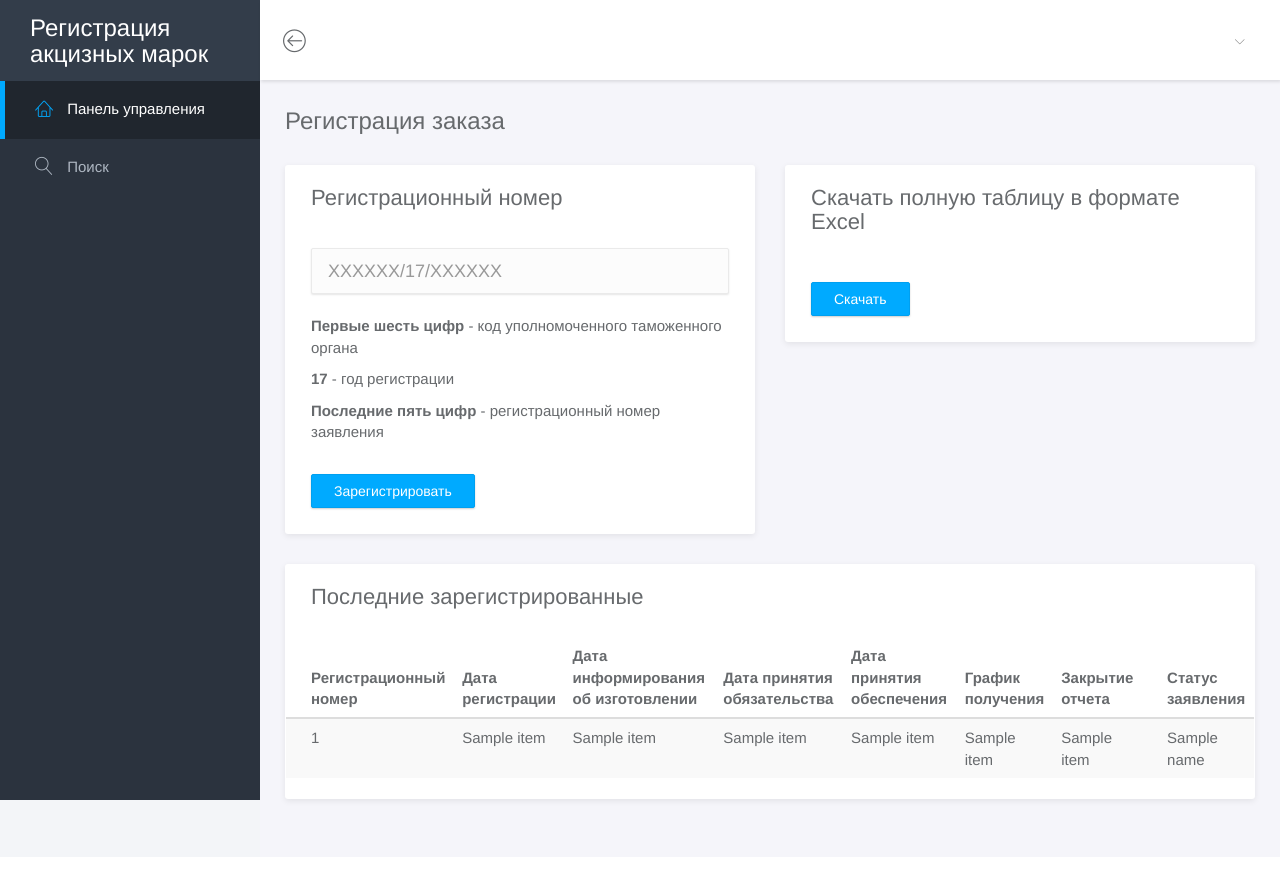
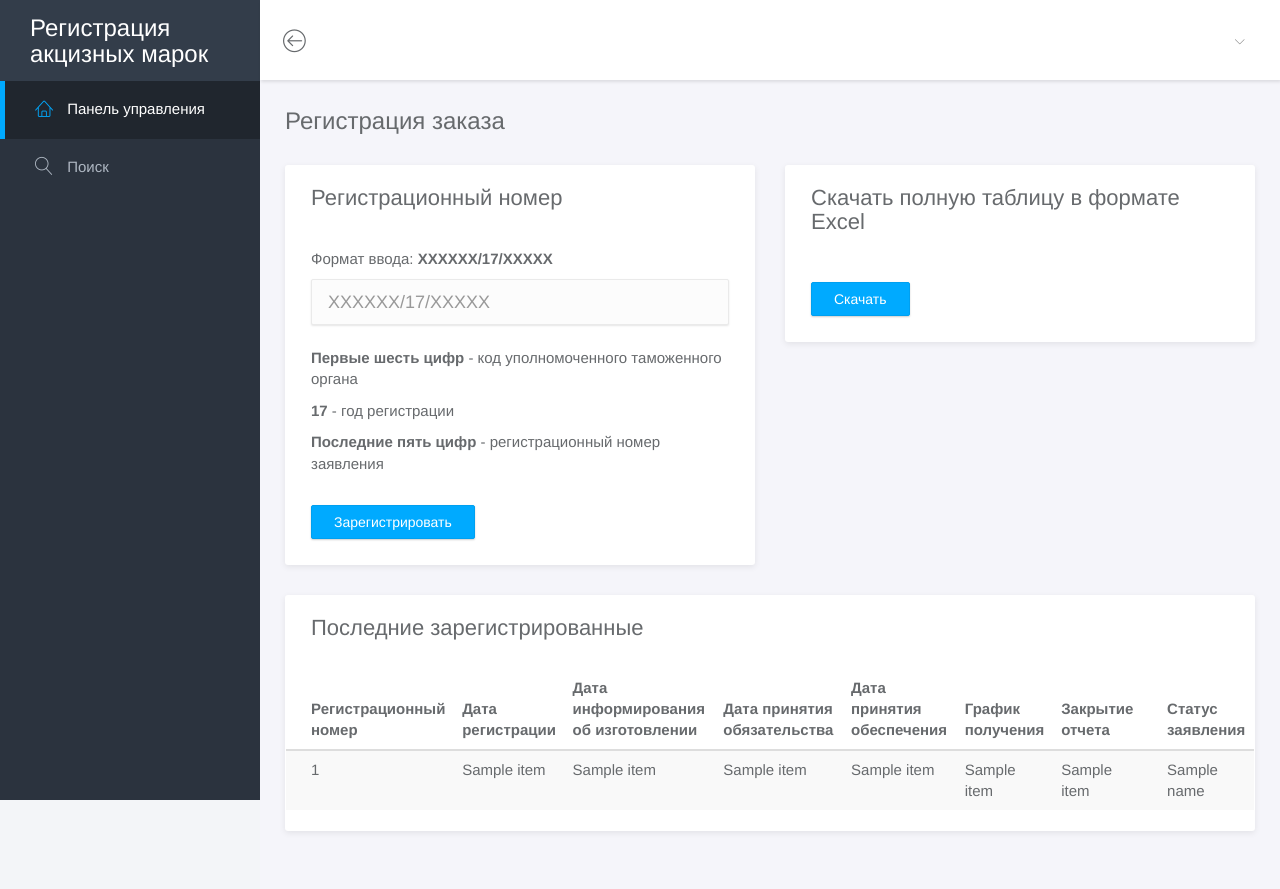
Before and after one commit to dpanin/stamp-dashboard, a Flask app: template app/templates/home.html in a window 1280 px wide. Before the commit the page ends 804 px from the top, so only its background shows below. Run offline with Flask 2, Linux system fonts and the light colour scheme; tables that the repository leaves empty hold one stand-in row (values such as "Sample post"); the template is opened without the code that fills it: values that come from a table or form of the project are taken from there, most other values are stand-ins (such as "Sample title", 1, 10 or a date in 2020); some libraries are stand-ins or nearby versions.

Commit message:
Fix reg_number input example

```diff
--- a/app/templates/edit.html
+++ b/app/templates/edit.html
@@ -16,8 +16,8 @@
 						<div class="panel-body">
 							<form action="" method="post" name="search">
 								{{ form.hidden_tag() }}
-								<p>Формат ввода: <b>XXXXXX/17/XXXXXX</b></p>
-								<br> {{ form.reg_number(class="form-control input-lg", placeholder="XXXXXX/17/XXXXXX") }}
+								<p>Формат ввода: <b>XXXXXX/17/XXXXX</b></p>
+								<br> {{ form.reg_number(class="form-control input-lg", placeholder="XXXXXX/17/XXXXX") }}
 								<br>
 								<p class="demo-button">
 									<button type="submit" class="btn btn-primary">Найти</button>
@@ -80,7 +80,7 @@
 										{% if user.role_id == item[7].id %}
 										<form action="" method="post" name="update">
 											{{ form.hidden_tag() }}
-											<input type="hidden" name="reg_number" value="{{ item[0] }}" />
+											<input type="hidden" name="reg_number1" value="{{ item[0] }}" />
 											<input type="hidden" name="status" value="{{ item[7].id }}" />
 											<button type="submit" class="btn btn-default btn-xs"><span class="lnr lnr-pencil" aria-hidden="true"></span></button>											{% endif %}
 										</form>
--- a/app/templates/home.html
+++ b/app/templates/home.html
@@ -12,7 +12,8 @@
                         </div>
                         <div class="panel-body">
                             <form action="" method="post" name="login">
-                                {{ form.hidden_tag() }} {{ form.reg_number(class="form-control input-lg", placeholder="XXXXXX/17/XXXXXX") }}
+                                <p>Формат ввода: <b>XXXXXX/17/XXXXX</b></p>
+                                {{ form.hidden_tag() }} {{ form.reg_number(class="form-control input-lg", placeholder="XXXXXX/17/XXXXX") }}
                                 <br>
                                 <p><b>Первые шесть цифр</b> - код уполномоченного таможенного органа</p>
                                 <p><b>17</b> - год регистрации</p>
```
